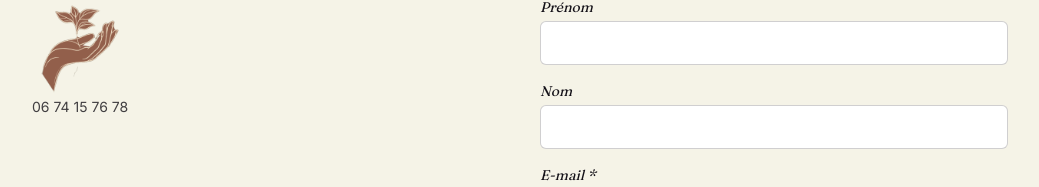
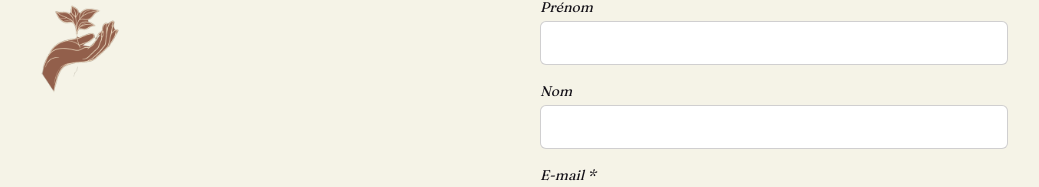
Before and after one commit to maxwelito-lgtm/YogaKunda, a Next.js app: page / in a window 1280 px wide. Shown: the part 4265-4452 px from the top of the page, without its empty margins (120-1159 px from the left). Built offline with nearby package versions, Linux system fonts and the light colour scheme.

Commit message:
Adresse e-mail corrigée et retirée de l'affichage public

```diff
--- a/components/Footer.tsx
+++ b/components/Footer.tsx
@@ -24,7 +24,6 @@ export default function Footer() {
             alt={site.nom}
             className="mx-auto h-24 w-24 object-contain sm:mx-0"
           />
-          <p className="text-sm text-encre/80">{site.telephone}</p>
         </div>
 
         <NewsletterForm />
```
